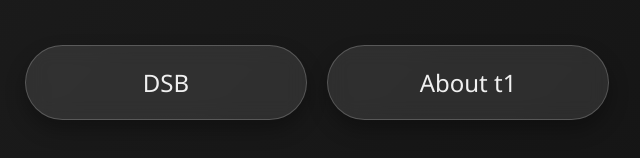
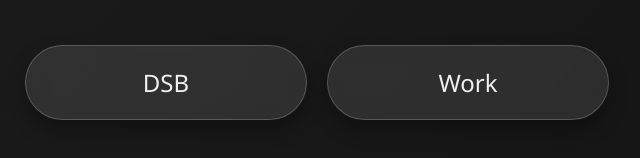
Before and after one commit to t1wtf/t1wtf.github.io, a plain HTML site: page index.html in a window 1280 px wide. Shown: the part 406-564 px from the top of the page, 323-963 px from the left. Drawn offline with Linux system fonts and the light colour scheme.

Commit message:
Update index.html

```diff
--- a/index.html
+++ b/index.html
@@ -129,7 +129,7 @@
         <h1>t1.wtf</h1>
         <div class="buttons">
             <a href="https://dsb.t1.wtf" target="_blank"><span>DSB</span></a>
-            <a href="https://about.t1.wtf" target="_blank"><span>About t1</span></a>
+            <a href="https://about.t1.wtf" target="_blank"><span>Work</span></a>
         </div>
     </div>
 </body>
```
